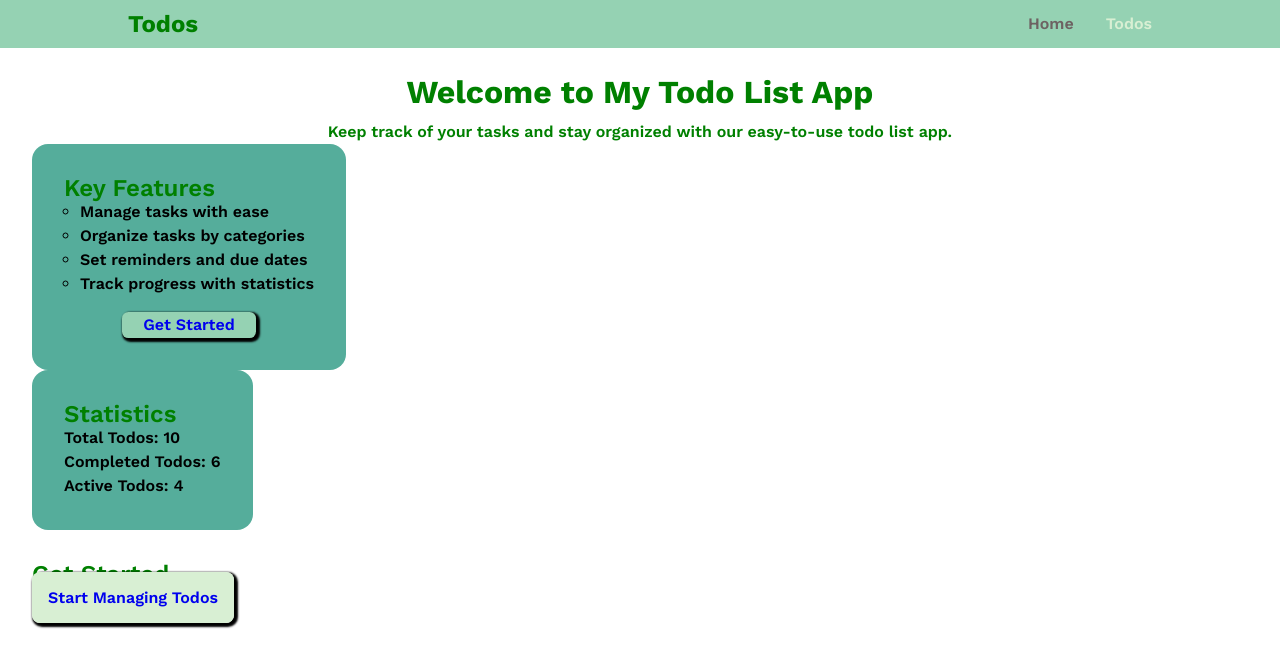
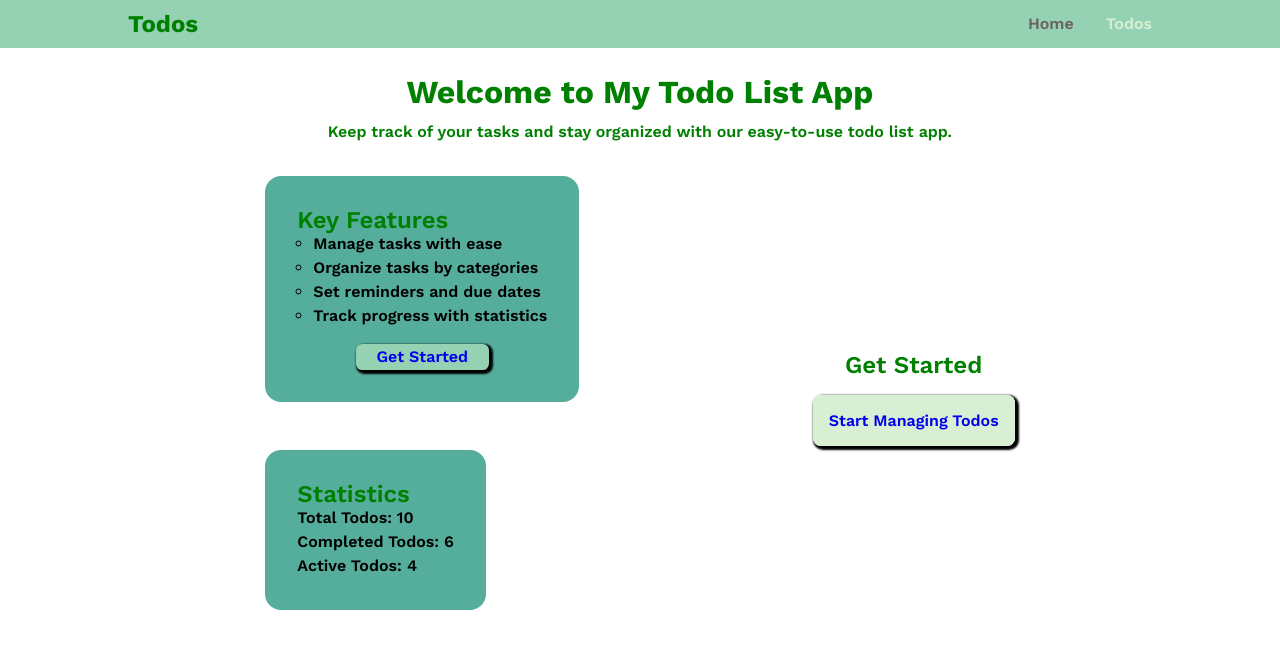
Before and after one commit to Omerkugel12/Todo-app, a React (Vite) app in the folder app/: page / in a window 1280 px wide. Shown: the top 668 px of the page. Built offline with nearby package versions, Linux system fonts and the light colour scheme.

Commit message:
home-page-styling

```diff
--- a/app/src/index.css
+++ b/app/src/index.css
@@ -2,6 +2,13 @@
 
 ul {
   list-style-type: none;
+}
+
+button:hover,
+.start-button:hover {
+  transition: 0.3s;
+  transform: scale(1.2);
+  cursor: pointer;
 }
 
 :root {
@@ -266,6 +273,11 @@ a {
   display: inline-block;
 }
 
+.navigation h2 {
+  margin-bottom: 2rem;
+  text-align: center;
+}
+
 .start-button {
   background-color: var(--primary-200);
   padding: 1rem;
@@ -273,4 +285,18 @@ a {
   border: none;
   border-radius: 0.5rem;
   box-shadow: 2px 2px 2px 2px black;
+  /* margin-top: 2rem; */
 }
+
+.content-container {
+  display: flex;
+  align-items: center;
+  justify-content: space-evenly;
+}
+
+.features-and-statistics-wrapper {
+  display: flex;
+  flex-direction: column;
+  justify-content: space-between;
+  gap: 3rem;
+}
--- a/app/src/pages/HomePage.jsx
+++ b/app/src/pages/HomePage.jsx
@@ -8,7 +8,6 @@ function HomePage() {
 
   return (
     <div className="home-container">
-      <div className="header-and-statistics">
       <div className="header-home-page-container">
         <div className="header-home-page">
           <h1>Welcome to My Todo List App</h1>
@@ -18,6 +17,8 @@ function HomePage() {
           </p>
         </div>
       </div>
+      <div className="content-container">
+        <div className="features-and-statistics-wrapper">
           <div className="features-wrapper">
             <div className="features">
               <h2>Key Features</h2>
@@ -48,9 +49,10 @@ function HomePage() {
 
         <div className="navigation">
           <h2>Get Started</h2>
-        <Link to="/todos" className="start-button">
+          <Link to="/todo" className="start-button">
             Start Managing Todos
           </Link>
+        </div>
       </div>
     </div>
   );
```
Lines whose indentation alone changed are shown as unchanged.
